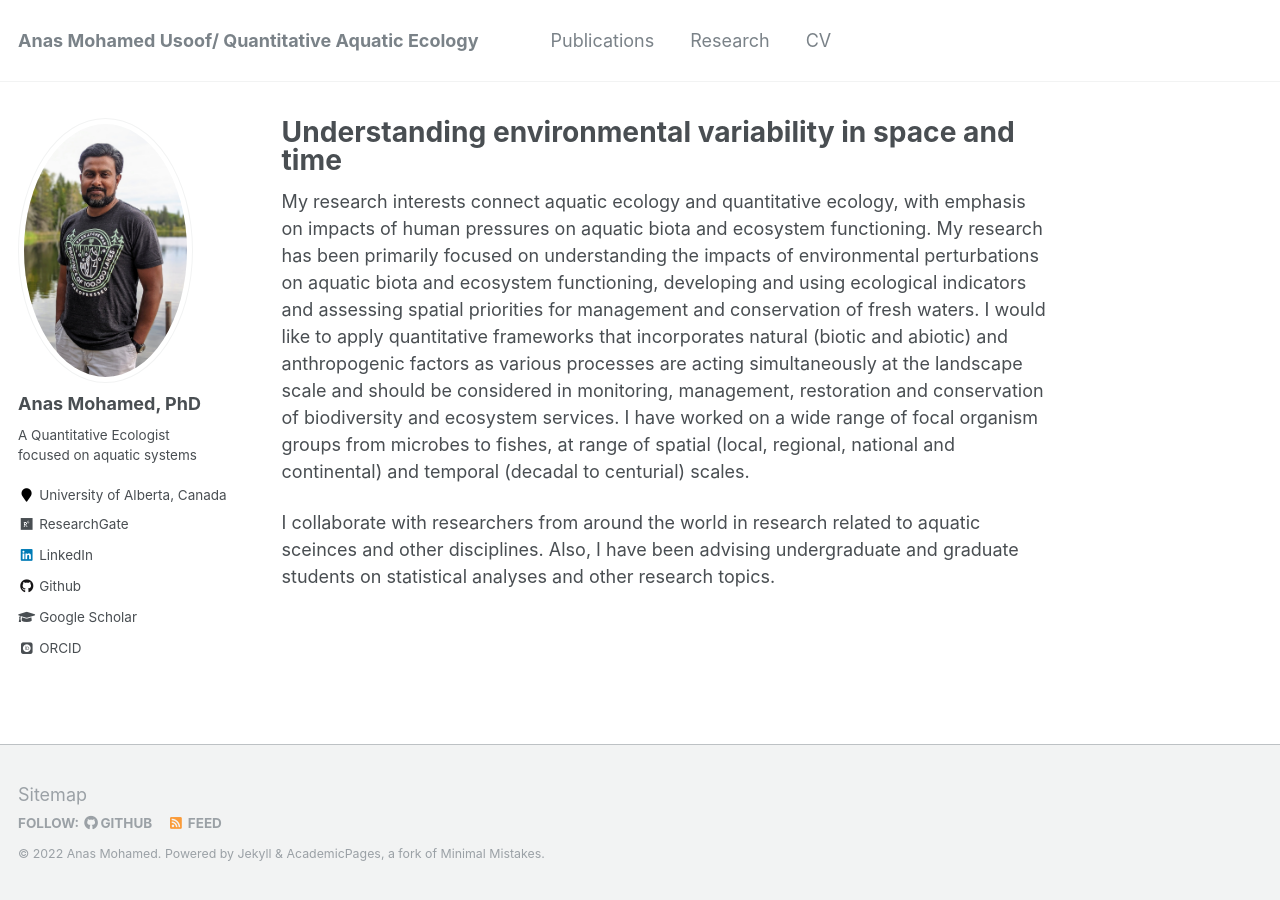
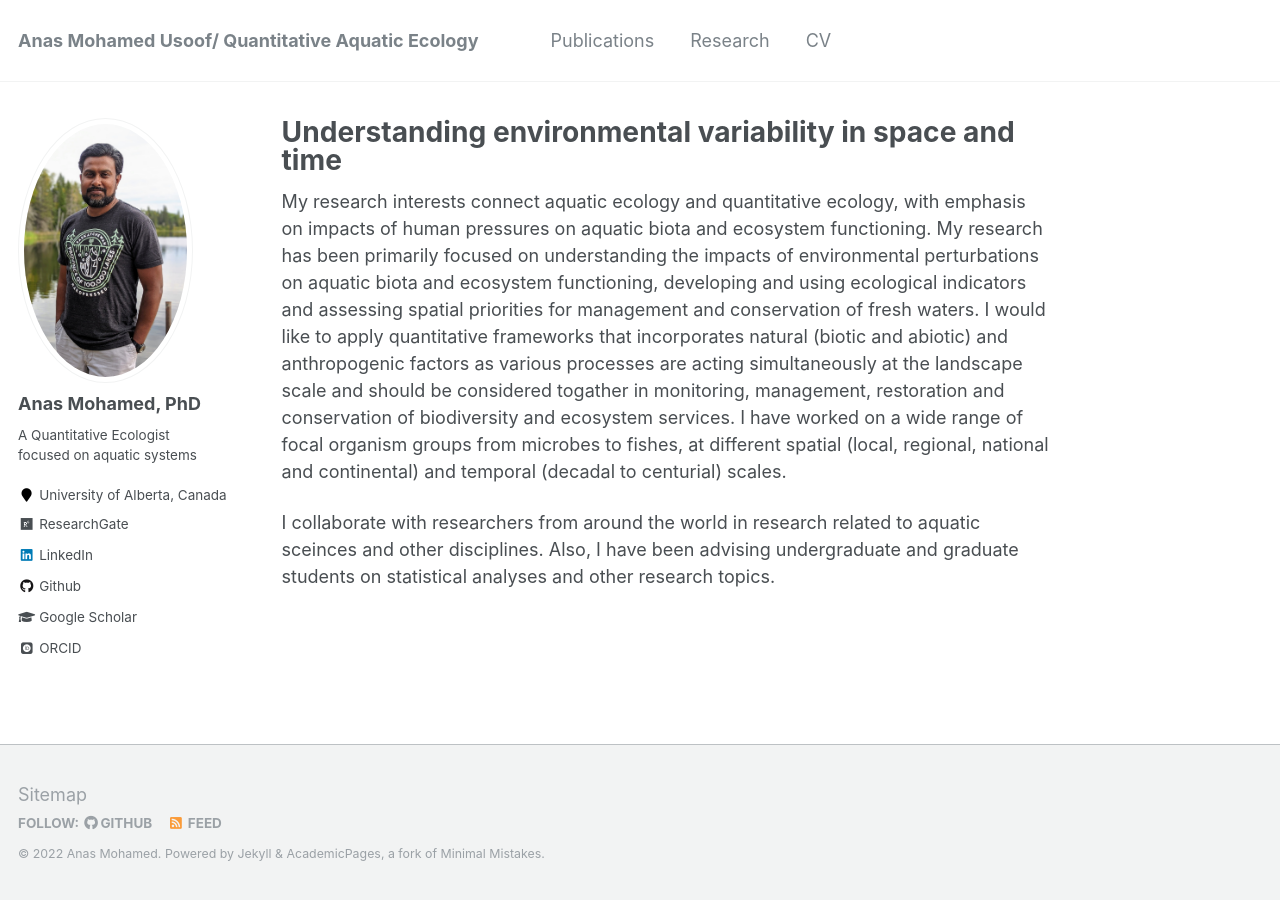
Before and after one commit to AnasMUM/AnasMUM.github.io, a Jekyll site: the page built from _pages/about.md, in a window 1280 px wide. Built offline with Jekyll 4.4.1, drawn with Linux system fonts in a browser that asks for light colours; some web fonts are replaced.

Commit message:
Update about.md

```diff
--- a/_pages/about.md
+++ b/_pages/about.md
@@ -8,6 +8,6 @@ redirect_from:
   - /about.html
 ---
 
-My research interests connect aquatic ecology and quantitative ecology, with emphasis on impacts of human pressures on aquatic biota and ecosystem functioning. My research has been primarily focused on understanding the impacts of environmental perturbations on aquatic biota and ecosystem functioning, developing and using ecological indicators and assessing spatial priorities for management and conservation of fresh waters.  I would like to apply quantitative frameworks that incorporates natural (biotic and abiotic) and anthropogenic factors as various processes are acting simultaneously at the landscape scale and should be considered in monitoring, management, restoration and conservation of biodiversity and ecosystem services. I have worked on a wide range of focal organism groups from microbes to fishes, at range of spatial (local, regional, national and continental) and temporal (decadal to centurial) scales.
+My research interests connect aquatic ecology and quantitative ecology, with emphasis on impacts of human pressures on aquatic biota and ecosystem functioning. My research has been primarily focused on understanding the impacts of environmental perturbations on aquatic biota and ecosystem functioning, developing and using ecological indicators and assessing spatial priorities for management and conservation of fresh waters.  I would like to apply quantitative frameworks that incorporates natural (biotic and abiotic) and anthropogenic factors as various processes are acting simultaneously at the landscape scale and should be considered togather in monitoring, management, restoration and conservation of biodiversity and ecosystem services. I have worked on a wide range of focal organism groups from microbes to fishes, at different spatial (local, regional, national and continental) and temporal (decadal to centurial) scales.
 
  I collaborate with researchers from around the world in research related to aquatic sceinces and other disciplines. Also, I have been advising undergraduate and graduate students on statistical analyses and other research topics.
```
